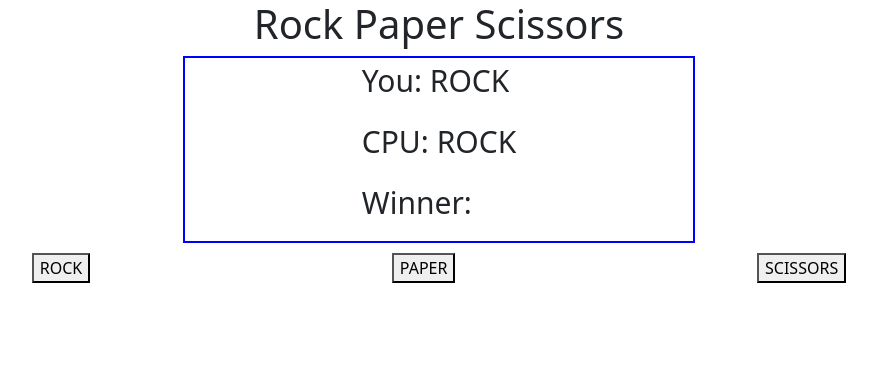
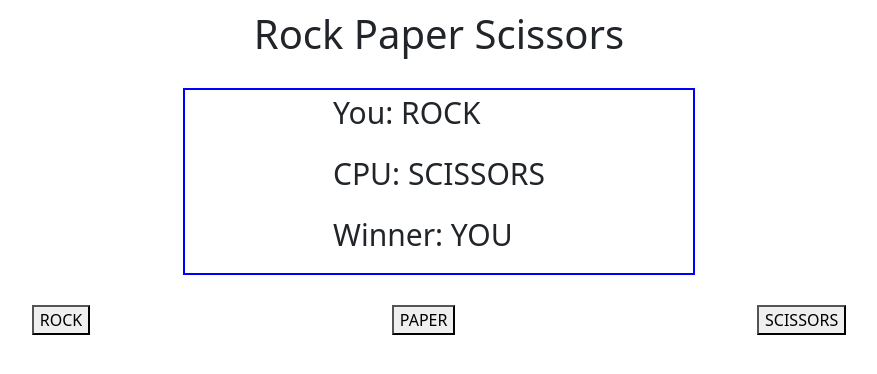
Before and after one commit to criggins44/rock-paper, a plain HTML site: page index.html in a window 1280 px wide. Both pictures are taken after a click on the button "ROCK". Shown: the whole page, without its empty margins (201-1078 px from the left). Drawn offline with nearby package versions, Linux system fonts and the light colour scheme.

Commit message:
added CSS styling and JS function to determine and display the winner

```diff
--- a/script.js
+++ b/script.js
@@ -25,5 +25,16 @@ function playerTurn(input){
 	let computerChoice = choices[num];
 
 	document.getElementById('playerChoice').innerHTML = 'You: ' + input.toUpperCase();
-	document.getElementById('computerChoice').innerHTML = 'CPU: ' + input.toUpperCase();
+	document.getElementById('computerChoice').innerHTML = 'CPU: ' + choices[num].toUpperCase();
+
+	switch(choicesObject[input][computerChoice]){
+		case 'win':
+			victory.innerHTML = 'Winner: YOU';
+			break;
+		case 'lose':
+			victory.innerHTML = 'Winner: CPU';
+			break;
+		case 'draw':
+			victory.innerHTML = 'Winner: DRAW';
+	}
 }
--- a/stylesheet.css
+++ b/stylesheet.css
@@ -1,5 +1,6 @@
 h1{
 	text-align: center;
+	padding-top: 10px;
 }
 #displayBox{
 	border: 2px solid blue;
@@ -7,9 +8,10 @@ h1{
 	display: grid;
 	justify-content: center;
 	font-size: 30px;
+	margin-top: 30px;
 }
 #btnBox{
 	display: flex;
 	justify-content: space-around;
-	margin-top: 10px;
+	margin-top: 30px;
 }
```
